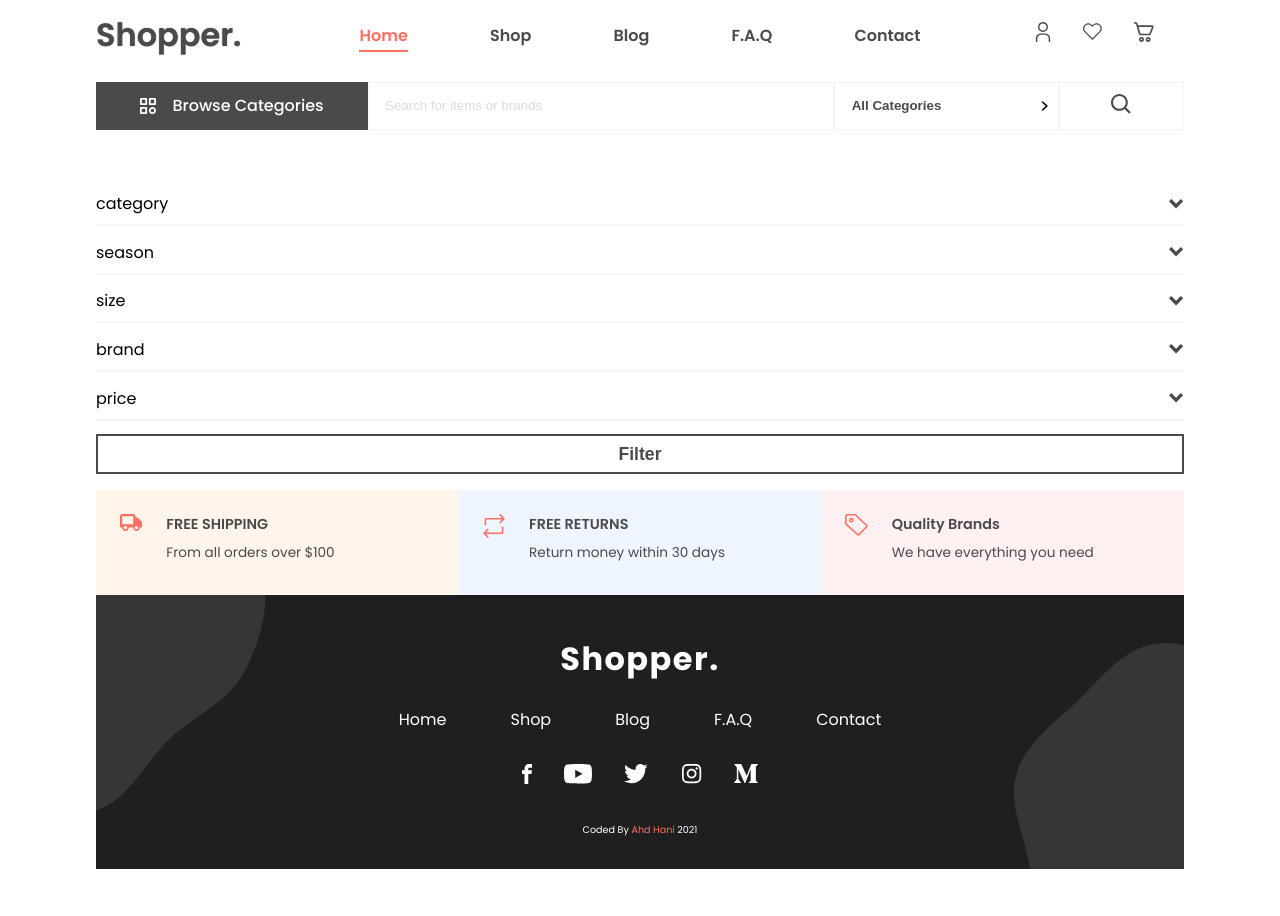
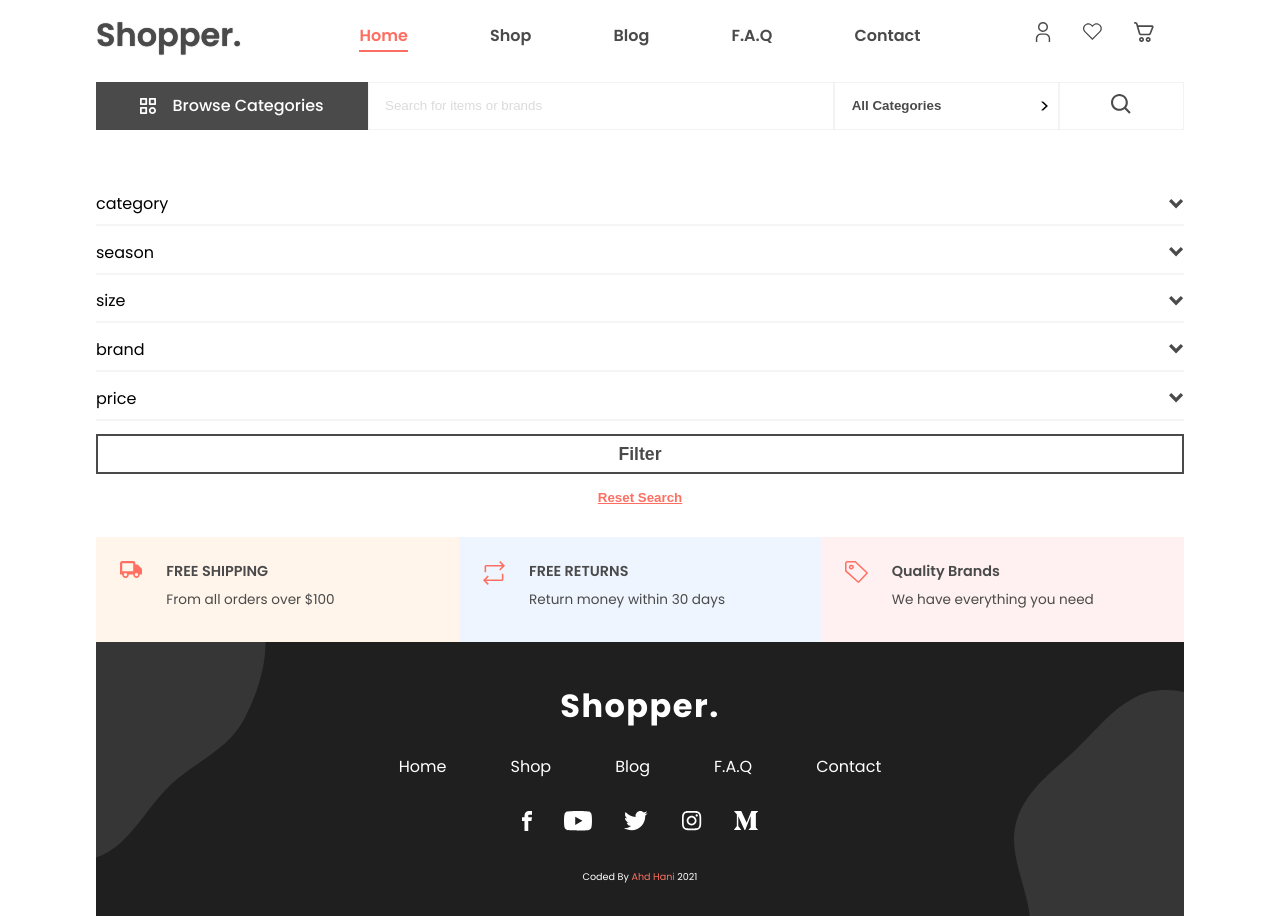
Before and after one commit to Ahd-3hd/next-ecommerce-ts, a Next.js app: page /shop in a window 1280 px wide. Before the commit the page ends 869 px from the top, so only its background shows below. Built offline with nearby package versions, Linux system fonts and the light colour scheme.

Commit message:
update UI on reset

```diff
--- a/pages/shop/index.tsx
+++ b/pages/shop/index.tsx
@@ -8,6 +8,7 @@ import {
   ProductsSection,
   Dropdown,
   FilterButton,
+  ResetSearchButton,
 } from "../../styles/Shop.style";
 
 const catDum = [
@@ -47,11 +48,21 @@ export default function Shop({ products }) {
   });
   const router = useRouter();
   const handleFilter = () => {
-    console.log(searchParams);
     router.push({
       pathname: "/shop",
       query: searchParams,
     });
+  };
+
+  const handleResetSearch = () => {
+    setSearchParams({
+      category: "all",
+      season: "all",
+      size: "all",
+      brand: "all",
+      price: "all",
+    });
+    router.push("/shop");
   };
 
   useEffect(() => {
@@ -72,9 +83,13 @@ export default function Shop({ products }) {
               options={entry.options}
               setParams={setSearchParams}
               checked={searchParams[entry.title]}
+              reset={handleResetSearch}
             />
           ))}
           <FilterButton onClick={handleFilter}>Filter</FilterButton>
+          <ResetSearchButton onClick={handleResetSearch}>
+            Reset Search
+          </ResetSearchButton>
         </FilterSection>
         <ProductsSection></ProductsSection>
       </Wrapper>
@@ -88,7 +103,7 @@ export async function getServerSideProps(context) {
   return {
     props: {
       products,
-    }, // will be passed to the page component as props
+    },
   };
 }
 
--- a/styles/Shop.style.tsx
+++ b/styles/Shop.style.tsx
@@ -94,12 +94,12 @@ export const CustomRadio = styled.div<{ checked: boolean }>`
   }
 `;
 
-export const Dropdown = ({ title, options, setParams, checked }) => {
+export const Dropdown = ({ title, options, setParams, checked, reset }) => {
   const [toggleOptions, setToggleOptions] = useState(false);
   const [isChecked, setIsChecked] = useState("all");
   useEffect(() => {
     setIsChecked(checked);
-  }, []);
+  }, [reset]);
   return (
     <DropdownContainer>
       <DropdownHeader
@@ -138,3 +138,13 @@ export const Dropdown = ({ title, options, setParams, checked }) => {
     </DropdownContainer>
   );
 };
+
+export const ResetSearchButton = styled.button`
+  width: 100%;
+  background: transparent;
+  border: none;
+  font-weight: 600;
+  color: ${({ theme: { colors } }) => colors.secondary};
+  padding: 1rem 0;
+  text-decoration: underline;
+`;
```
